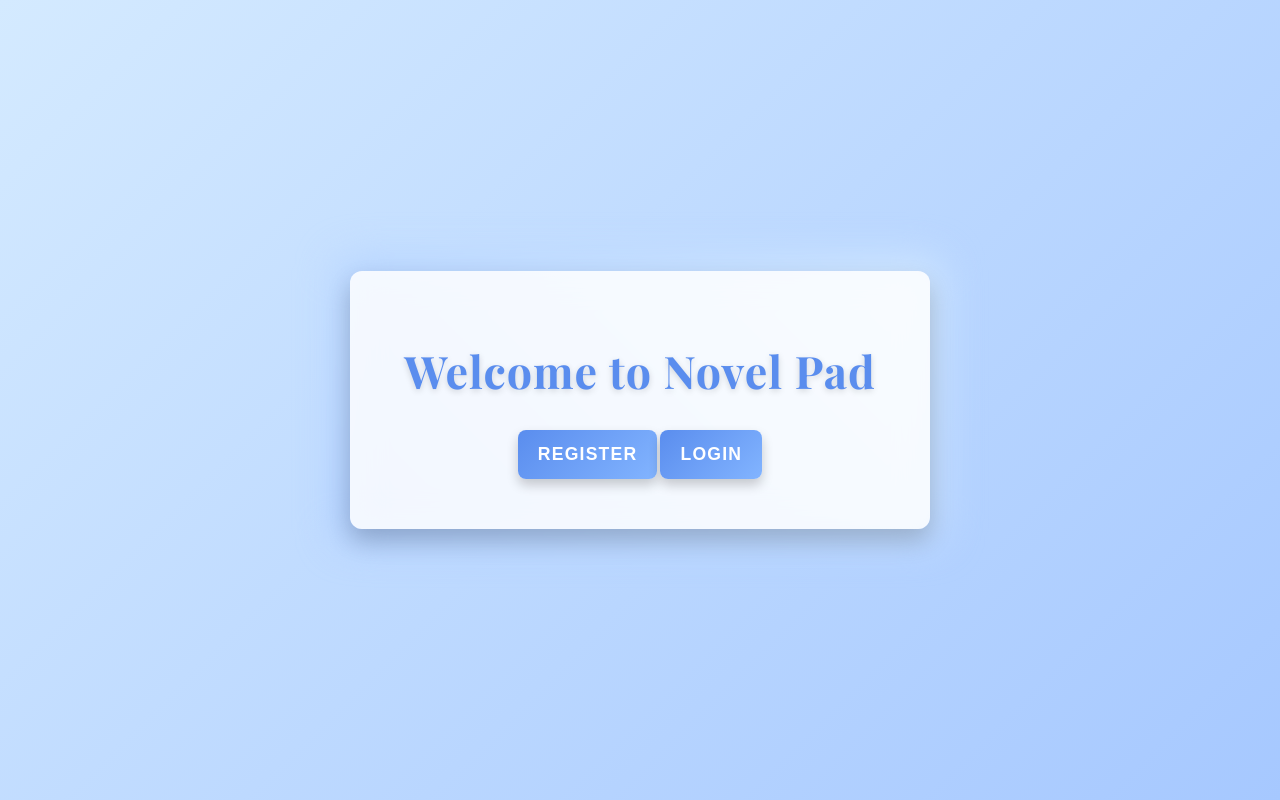
After one commit to nventuri97/novel-pad, a PHP site: page / in a window 1280 px wide. The commit adds this page. Run offline with PHP 8.4, Linux system fonts and the light colour scheme.

Commit message:
Introduced home page and style refactor

```diff
--- a/src/css/style.css
+++ b/src/css/style.css
@@ -1,29 +1,109 @@
+@import url('https://fonts.googleapis.com/css2?family=Playfair+Display:wght@400;700&family=Lato:wght@300;400&display=swap');
+
 body {
-    font-family: Arial, sans-serif;
-    background-color: #f9f9f9;
+    font-family: 'Lato', sans-serif;
+    background: linear-gradient(135deg, #d4eaff, #a6c8ff);
+    color: #333;
+    margin: 0;
     display: flex;
     justify-content: center;
     align-items: center;
     height: 100vh;
-    margin: 0;
+    overflow: hidden;
 }
 
-.register-container {
-    background-color: #ffffff;
-    padding: 20px;
-    border-radius: 8px;
-    box-shadow: 0 4px 8px rgba(0, 0, 0, 0.1);
+.home-container {
+    background: rgba(255, 255, 255, 0.85);
+    padding: 40px;
+    border-radius: 12px;
+    box-shadow: 0 12px 24px rgba(0, 0, 0, 0.2);
+    text-align: center;
+    max-width: 400px;
     width: 100%;
-    max-width: 400px;
+    max-width: 500px;
+    position: relative;
+    animation: fadeIn 1s ease-in-out;
 }
 
+.home-container::after {
+    content: '';
+    position: absolute;
+    top: -10px;
+    right: -10px;
+    bottom: -10px;
+    left: -10px;
+    border-radius: 12px;
+    background: linear-gradient(45deg, #a6c8ff, #d4eaff);
+    z-index: -1;
+    filter: blur(20px);
+}
+
+h1 {
+    font-family: 'Playfair Display', serif;
+    font-size: 2.8rem;
+    color: #5a8dee;
+    margin-bottom: 20px;
+    letter-spacing: 1px;
+    text-shadow: 0 2px 6px rgba(0, 0, 0, 0.15);
+}
+
+button {
+    display: inline-block;
+    margin: 10px auto;
+    padding: 14px 20px;
+    font-size: 1.1rem;
+    font-weight: bold;
+    color: #fff;
+    background: linear-gradient(135deg, #5a8dee, #82b4ff);
+    border: none;
+    border-radius: 8px;
+    cursor: pointer;
+    box-shadow: 0 6px 12px rgba(0, 0, 0, 0.2);
+    transition: transform 0.2s, box-shadow 0.3s ease-in-out;
+    text-transform: uppercase;
+    letter-spacing: 1.2px;
+}
+
+button:hover {
+    transform: translateY(-4px);
+    box-shadow: 0 12px 24px rgba(0, 0, 0, 0.3);
+}
+
+button a {
+    color: #fff;
+    text-decoration: none;
+}
+
+button a:hover {
+    text-decoration: underline;
+}
+
+@keyframes fadeIn {
+    0% {
+        opacity: 0;
+        transform: translateY(-20px);
+    }
+    100% {
+        opacity: 1;
+        transform: translateY(0);
+    }
+}
+
+.register-container,
 .login-container {
     background-color: #ffffff;
-    padding: 20px;
-    border-radius: 8px;
-    box-shadow: 0 4px 8px rgba(0, 0, 0, 0.1);
-    width: 100%;
-    max-width: 400px;
+    padding: 40px;
+    border-radius: 12px;
+    box-shadow: 0 8px 16px rgba(0, 0, 0, 0.2);
+    width: 100%; /* Mobile-friendly width */
+    max-width: 500px; /* Limit width on larger screens */
+    margin: auto;
+    text-align: center;
+    display: flex;
+    flex-direction: column;
+    align-items: center;
+    justify-content: center;
+    animation: fadeIn 0.8s ease-in-out; /* Smooth entrance animation */
 }
 
 h2 {
@@ -43,26 +123,12 @@ input[type="text"],
 input[type="password"],
 input[type="email"] {
     width: 100%;
+    max-width: 320px;
     padding: 10px;
-    margin-bottom: 15px;
+    margin-bottom: 20px;
     border: 1px solid #ddd;
-    border-radius: 4px;
-    font-size: 16px;
-}
-
-button {
-    width: 100%;
-    background-color: #007bff;
-    color: #fff;
-    padding: 10px;
-    border: none;
-    border-radius: 4px;
-    font-size: 16px;
-    cursor: pointer;
-}
-
-button:hover {
-    background-color: #0056b3;
+    border-radius: 6px;
+    font-size: 1rem;
 }
 
 .error-message {
--- /dev/null
+++ b/src/index.html
@@ -0,0 +1,16 @@
+<!DOCTYPE html>
+<html lang="en">
+    <head>
+        <meta charset="UTF-8">
+        <meta name="viewport" content="width=device-width, initial-scale=1.0">
+        <title>Welcome to Novel Pad</title>
+        <link rel="stylesheet" href="css/style.css">
+    </head>
+    <body>
+        <div class="home-container">
+            <h1>Welcome to Novel Pad</h2>
+            <button id="registerButton"><a href="register.html">Register</a></button>
+            <button id="loginButton"><a href="login.html">Login</a></button>
+        </div>
+    </body>
+</html>
```
